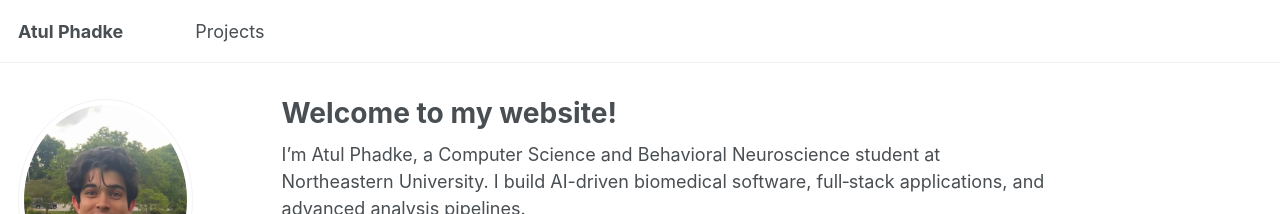
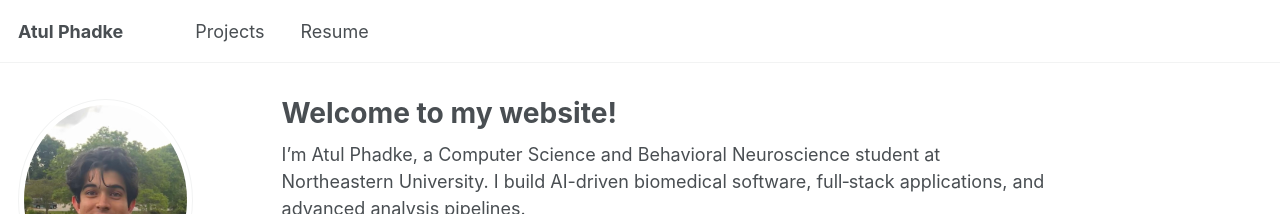
Before and after one commit to AtulPhadke/AtulPhadke.github.io, a Jekyll site: the page built from _pages/about.md, in a window 1280 px wide. Shown: the top 214 px of the page. Built offline with Jekyll 4.4.1, drawn with Linux system fonts in a browser that asks for light colours; a script that is not in the unit is left out.

Commit message:
Add "Resume" link to navigation

```diff
--- a/_data/navigation.yml
+++ b/_data/navigation.yml
@@ -10,3 +10,5 @@
 main:
   - title: "Projects"
     url: /portfolio/
+  - title: "Resume"
+    url: /resume.pdf
```
